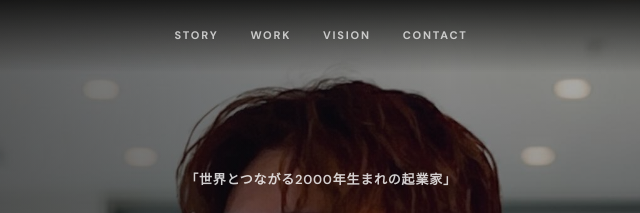
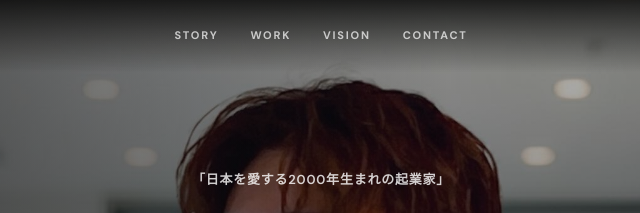
Before and after one commit to KOSUKE-JAPALENT/Kosuke-PF, a plain HTML site: page index.html in a window 1280 px wide. Shown: the top 213 px of the page, 319-959 px from the left. Drawn offline with nearby package versions, Linux system fonts and the light colour scheme; a web font is replaced by a local one.

Commit message:
Update hero tagline to 日本を愛する2000年生まれの起業家.

```diff
--- a/index.html
+++ b/index.html
@@ -41,7 +41,7 @@
         <div class="hero-overlay"></div>
       </div>
       <div class="hero-content reveal">
-        <p class="hero-tagline" data-i18n="heroTagline">「世界とつながる2000年生まれの起業家」</p>
+        <p class="hero-tagline" data-i18n="heroTagline">「日本を愛する2000年生まれの起業家」</p>
         <div class="hero-lockup" aria-hidden="true">
           <span class="hero-lockup-brand">Japalent</span>
           <div class="hero-lockup-number">
--- a/script.js
+++ b/script.js
@@ -9,7 +9,7 @@ const translations = {
     navMedia: "MEDIA",
     navVision: "VISION",
     navContact: "CONTACT",
-    heroTagline: "「世界とつながる2000年生まれの起業家」",
+    heroTagline: "「日本を愛する2000年生まれの起業家」",
     heroTitle: "海外リモートを、<br><em>日本の当たり前に。</em>",
     heroCta: "一緒にできることを話す",
     heroScroll: "SCROLL",
@@ -135,7 +135,7 @@ const translations = {
     navMedia: "MEDIA",
     navVision: "VISION",
     navContact: "CONTACT",
-    heroTagline: "\"A 2000-born entrepreneur connecting Japan with the world\"",
+    heroTagline: "\"A 2000-born entrepreneur who loves Japan\"",
     heroTitle: "Making global remote work<br><em>the new normal in Japan.</em>",
     heroCta: "Let's explore what we can build",
     heroScroll: "SCROLL",
```
